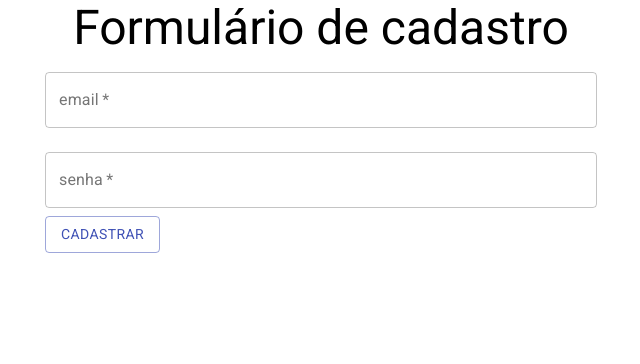
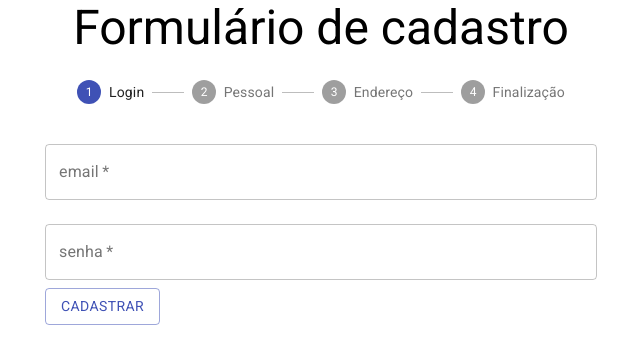
Before and after one commit to edu-as/simple-form, a React (Create React App) app: page / in a window 1280 px wide. Shown: the top 364 px of the page, without its empty margins (319-959 px from the left). Built offline with nearby package versions, Linux system fonts and the light colour scheme.

Commit message:
adding steppers and declaring useEffect

```diff
--- a/src/App.js
+++ b/src/App.js
@@ -16,8 +16,8 @@ class App extends Component {
   }
 }
 
-function toSendForm(info) {
-  console.log(info);
+function toSendForm(infoForm) {
+  console.log(infoForm);
 }
 
 function validCpf(cpfInput) {
--- a/src/components/RegisterForm/RegisterForm.jsx
+++ b/src/components/RegisterForm/RegisterForm.jsx
@@ -2,23 +2,29 @@ import React, { useState, useEffect } from "react";
 import PersonalInfo from "../PersonalInfo/PersonalInfo";
 import UserInfo from "../UserInfo/UserInfo";
 import ToReceive from "../ToReceive/ToReceive";
+import { Step, StepLabel, Stepper, Typography } from "@material-ui/core";
 
 function RegisterForm({ toSend, validCpf }) {
   const [stageLatest, setStageLatest] = useState(0);
   const [infoObtained, setObtained] = useState({});
 
-  useEffect(()=>{
-   console.log(infoObtained);
+  useEffect(() => {
+    if (stageLatest === formArray.length ) {
+      toSend(infoObtained);
+    }
   })
 
   const formArray = [
     <UserInfo toSend={pickInfos} />,
     <PersonalInfo toSend={pickInfos} validCpf={validCpf} />,
     <ToReceive toSend={pickInfos} />,
+    <Typography variant="h3" align="center">
+      Muito obrigado por Cadastrar-se!
+    </Typography>
   ];
 
-  function pickInfos(Info) {
-    setObtained({...infoObtained, ...Info});
+  function pickInfos(InfoForm) {
+    setObtained({ ...infoObtained, ...InfoForm });
     nextStage();
   }
 
@@ -26,7 +32,23 @@ function RegisterForm({ toSend, validCpf }) {
     setStageLatest(stageLatest + 1);
   }
 
-  return <>{formArray[stageLatest]}</>;
+  return<>
+    <Stepper activeStep={stageLatest}>
+      <Step>
+        <StepLabel>Login</StepLabel>
+      </Step>
+      <Step>
+        <StepLabel>Pessoal</StepLabel>
+      </Step>
+      <Step>
+        <StepLabel>Endereço</StepLabel>
+      </Step>
+      <Step>
+        <StepLabel>Finalização</StepLabel>
+      </Step>
+    </Stepper>
+    {formArray[stageLatest]}
+  </>;
 }
 
 export default RegisterForm;
```
Also changed, not shown: src/components/PersonalInfo/PersonalInfo.jsx (line endings or trailing spaces), src/models/cadastro.js (added), 1 other file (tests, documents, lock files or other folders).
